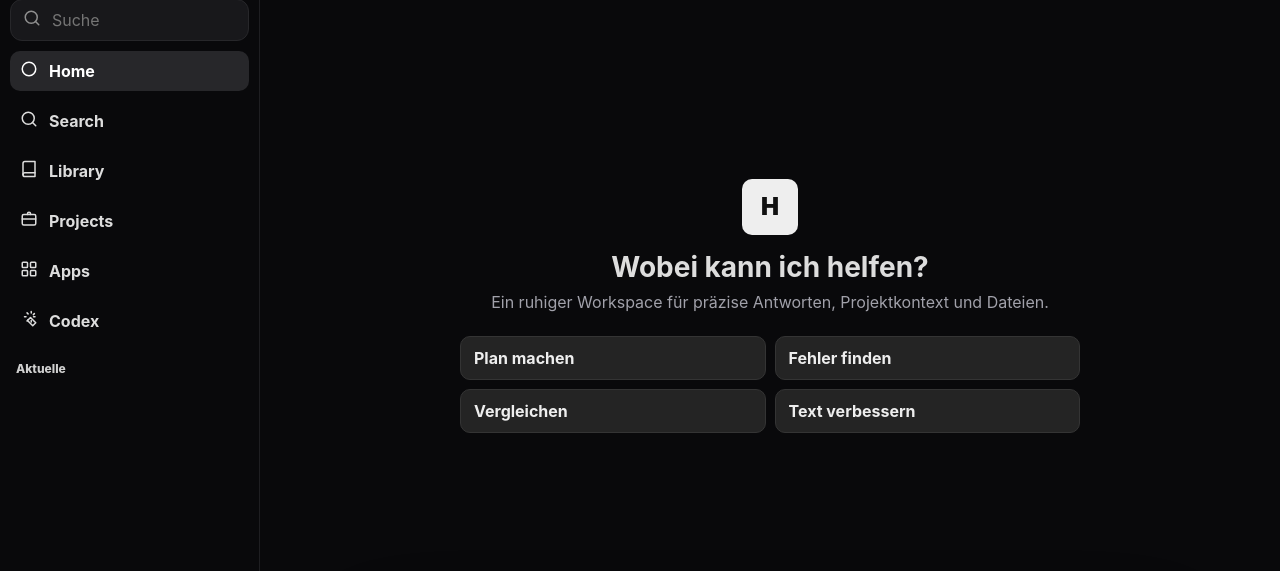
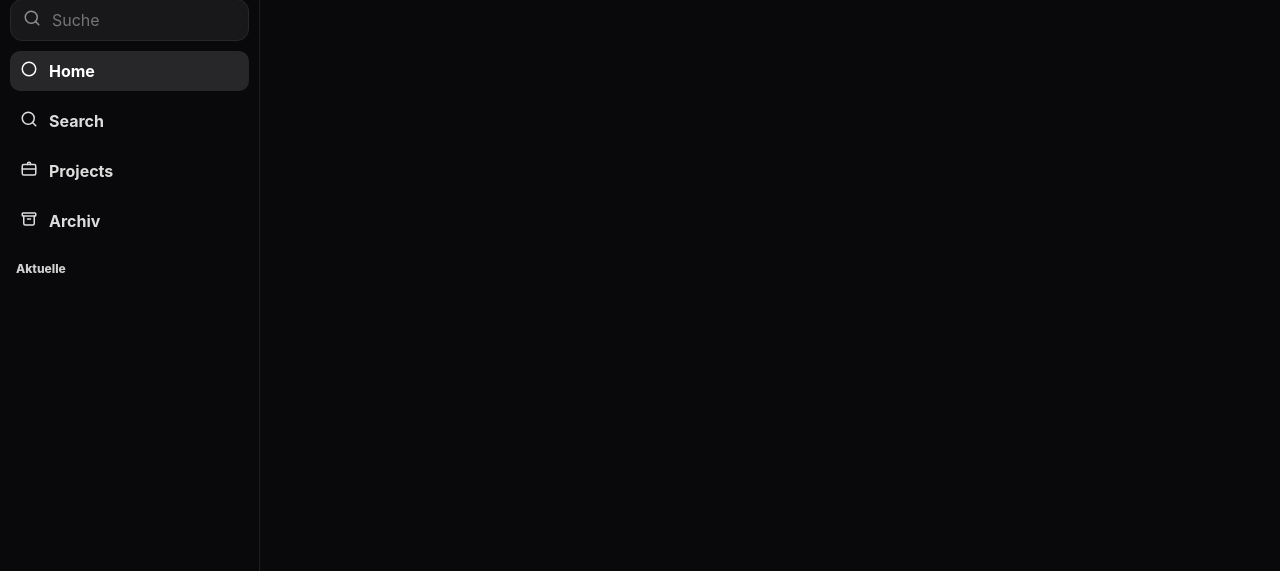
Before and after one commit to PondSec/HoloRick, a Flask app: page / in a window 1280 px wide. Shown: the part 63-634 px from the top of the page. Run offline with Flask 3, Linux system fonts and the light colour scheme; data comes from the database, SQL or seed files in the repository; data that the repository does not hold is empty; some libraries are stand-ins or nearby versions.

Commit message:
Removed Library and Apps

```diff
--- a/templates/index.html
+++ b/templates/index.html
@@ -16,10 +16,8 @@
     <div class="search-wrap"><span data-icon="search"></span><input id="chatSearch" placeholder="Suche"></div>
     <button class="nav-pill active" id="homeBtn"><span data-icon="circle"></span><span>Home</span></button>
     <button class="nav-pill" id="searchBtn" type="button"><span data-icon="search"></span><span>Search</span></button>
-    <button class="nav-pill" id="libraryBtn" type="button"><span data-icon="book"></span><span>Library</span></button>
     <button class="nav-pill" id="projectsBtn"><span data-icon="briefcase"></span><span>Projects</span></button>
-    <button class="nav-pill" id="appsBtn" type="button"><span data-icon="layout-grid"></span><span>Apps</span></button>
-    <button class="nav-pill" id="archiveBtn"><span data-icon="wand"></span><span>Codex</span></button>
+    <button class="nav-pill" id="archiveBtn"><span data-icon="archive"></span><span>Archiv</span></button>
     <div class="section-title" id="sectionTitle">Aktuelle</div>
     <div class="chat-list" id="chatList"></div>
     <div class="account" id="accountBtn">
```
